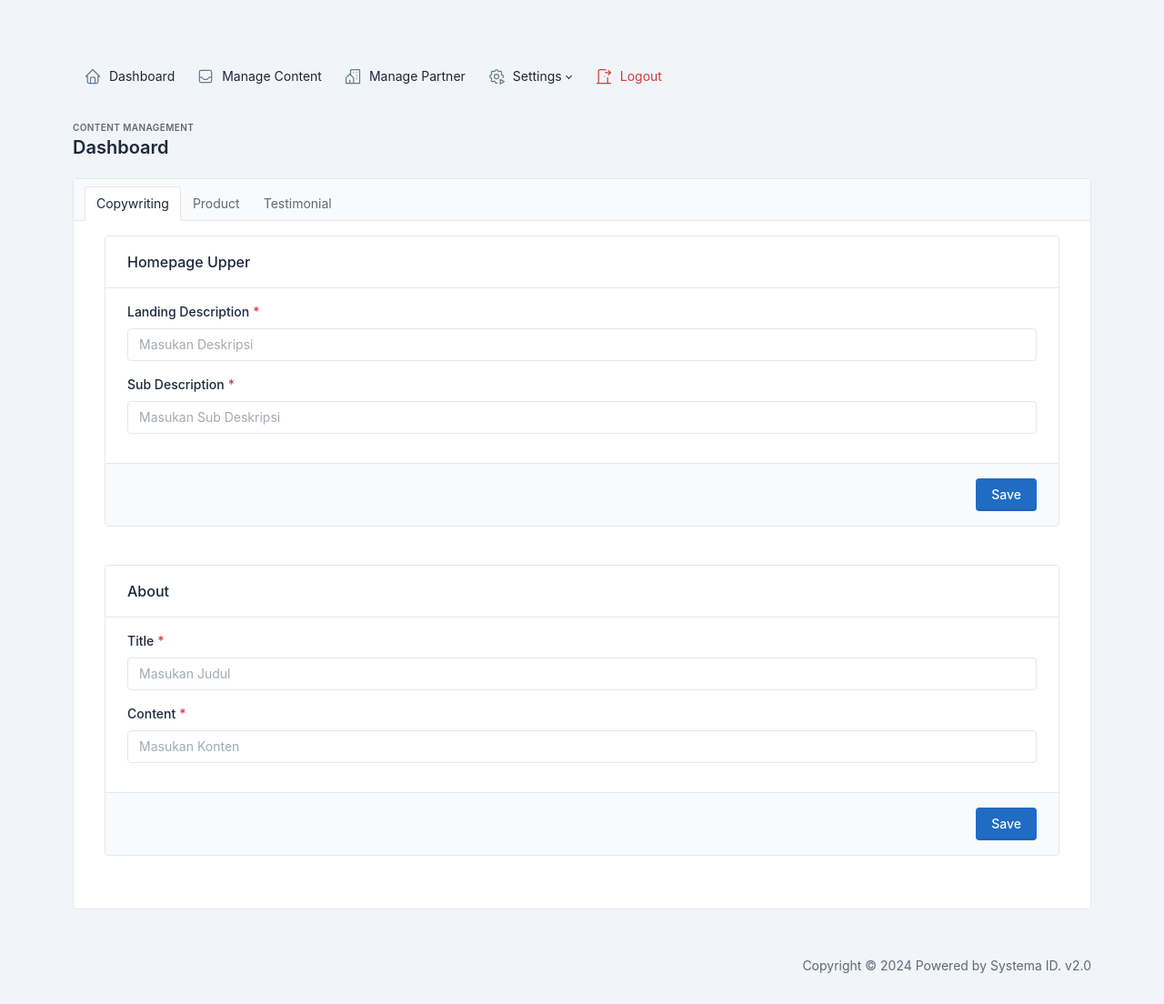
After one commit to ipungg-junior/yummypiv, a Django app: template apps/templates/content_management.html in a window 1280 px wide. The commit adds this page. Shown: the whole page at 91% size. Run offline with Django 4.2, Linux system fonts and the light colour scheme; the template is opened without the code that fills it, so the values that code supplies are empty; some libraries are stand-ins or nearby versions; some web fonts are replaced.

Commit message:
[UPDATE] new manage content navigation menu on dashboard (html/css)

```diff
--- a/apps/templates/base/header.html
+++ b/apps/templates/base/header.html
@@ -34,17 +34,17 @@
                                     </span>
                                 </a>
                             </li>
-                            <!-- <li class="nav-item active">
-                                <a class="nav-link" href="{% url 'client-support-dashboard' %}">
+                            <li class="nav-item active">
+                                <a class="nav-link" href="{% url 'content-management' %}">
                                     <span
                                         class="nav-link-icon d-md-none d-lg-inline-block">
                                         <svg xmlns="http://www.w3.org/2000/svg" width="24" height="24" viewBox="0 0 24 24" fill="none" stroke="currentColor" stroke-width="2" stroke-linecap="round" stroke-linejoin="round" class="icon"><path stroke="none" d="M0 0h24v24H0z" fill="none"></path><path d="M4 4m0 2a2 2 0 0 1 2 -2h12a2 2 0 0 1 2 2v12a2 2 0 0 1 -2 2h-12a2 2 0 0 1 -2 -2z"></path><path d="M4 13h3l3 3h4l3 -3h3"></path></svg>
                                     </span>
                                     <span class="nav-link-title">
-                                        Client Inbox
+                                        Manage Content
                                     </span>
                                 </a>
-                            </li> -->
+                            </li>
                             <li class="nav-item active">
                                 <a class="nav-link" href="{% url 'partner-dashboard' %}">
                                     <span
@@ -56,32 +56,6 @@
                                     </span>
                                 </a>
                             </li>
-                            <!-- news -->
-                            <!-- <li class="nav-item dropdown">
-                                <a class="nav-link dropdown-toggle" href="#navbar-extra" data-bs-toggle="dropdown"
-                                    data-bs-auto-close="outside" role="button" aria-expanded="false">
-                                    <span
-                                        class="nav-link-icon d-md-none d-lg-inline-block">
-                                        <svg xmlns="http://www.w3.org/2000/svg" width="24" height="24" viewBox="0 0 24 24" fill="none" stroke="currentColor" stroke-width="2" stroke-linecap="round" stroke-linejoin="round" class="icon"><path stroke="none" d="M0 0h24v24H0z" fill="none"></path><path d="M16 6h3a1 1 0 0 1 1 1v11a2 2 0 0 1 -4 0v-13a1 1 0 0 0 -1 -1h-10a1 1 0 0 0 -1 1v12a3 3 0 0 0 3 3h11"></path><path d="M8 8l4 0"></path><path d="M8 12l4 0"></path><path d="M8 16l4 0"></path></svg>
-                                    </span>
-                                    <span class="nav-link-title">
-                                        News
-                                    </span>
-                                </a>
-                                <div class="dropdown-menu">
-                                    <div class="dropdown-menu-columns">
-
-                                        <a class="dropdown-item" href="{% url 'news-dashboard' %}">
-                                            List Item
-                                        </a>
-                                    </div>
-                                    <div class="dropdown-menu-columns">
-                                        <a class="dropdown-item" href="{% url 'create-news-dashboard' %}">
-                                            Create New
-                                        </a>
-                                    </div>
-                                </div>
-                            </li> -->
                             <!-- settings -->
                             <li class="nav-item dropdown">
                                 <a class="nav-link dropdown-toggle" href="#navbar-extra" data-bs-toggle="dropdown"
--- /dev/null
+++ b/apps/templates/content_management.html
@@ -0,0 +1,79 @@
+{% extends 'base/base_dashboard.html' %}
+
+{% block body %}
+<div class="page">
+  {% include 'base/header.html' %}
+  <div class="page-wrapper">
+    <!-- Page header -->
+    <div class="page-header d-print-none">
+      <div class="container-xl">
+        <div class="row g-2 align-items-center">
+          <div class="col">
+            <!-- Page pre-title -->
+            <div class="page-pretitle">
+              Content Management
+            </div>
+            <h2 class="page-title">
+              Dashboard
+            </h2>
+          </div>
+        </div>
+      </div>
+    </div>
+    <!-- Page body -->
+    <div class="page-body">
+      <div class="container-xl">
+        <div class="row row-cards">
+            {% csrf_token %}
+            <div class="col-md-12">
+                <div class="card">
+                  <div class="progress progress-md" id="loading" hidden>
+                    <div class="progress-bar progress-bar-indeterminate"></div>
+                  </div>
+                    <!-- Tab header -->
+                  <div class="card-header">
+                    <ul class="nav nav-tabs card-header-tabs" data-bs-toggle="tabs" role="tablist">
+                      <li class="nav-item" role="presentation">
+                        <a href="#tab-main" class="nav-link active" data-bs-toggle="tab" aria-selected="true" role="tab"><!-- Download SVG icon from http://tabler-icons.io/i/home -->
+                          Copywriting</a>
+                      </li>
+                      <li class="nav-item" role="presentation">
+                        <a href="#tab-social-link" class="nav-link" data-bs-toggle="tab" aria-selected="false" role="tab" tabindex="-1"><!-- Download SVG icon from http://tabler-icons.io/i/user -->
+                          Product</a>
+                      </li>
+                      <li class="nav-item" role="presentation">
+                        <a href="#tab-testimonial" class="nav-link" data-bs-toggle="tab" aria-selected="false" role="tab" tabindex="-1"><!-- Download SVG icon from http://tabler-icons.io/i/user -->
+                          Testimonial</a>
+                      </li>
+                    </ul>
+                  </div>
+
+
+                  <!-- tab body -->
+                  <div class="card-body">
+                    <div class="tab-content">
+                      <div class="tab-pane active show" id="tab-main" role="tabpanel">
+                        {% include 'modal/tab_content_upper.html' %}
+                        {% include 'modal/tab_content_about.html' %}
+                      </div>
+                      <div class="tab-pane" id="tab-social-link" role="tabpanel">
+                        {% include 'modal/tab_content_product.html' %}
+                      </div>
+                      <div class="tab-pane" id="tab-testimonial" role="tabpanel">
+                        {% include 'modal/tab_content_product.html' %}
+                      </div>
+                    </div>
+                  </div>
+                </div>
+              </div>
+
+        </div>
+      </div>
+    </div>
+    {% include 'base/footer.html' %}
+  </div>
+</div>
+
+
+
+{% endblock body %}
--- /dev/null
+++ b/apps/templates/modal/tab_content_about.html
@@ -0,0 +1,96 @@
+{% load static %}
+<div class="container-xl" style="margin-bottom: 3em;">
+    <div class="row row-deck row-cards">
+
+        <div class="col-md-12 col-lg-12">
+            <form class="card">
+                <div class="progress progress-md" id="loading-about" hidden>
+                    <div class="progress-bar progress-bar-indeterminate"></div>
+                </div>
+                <div class="card-header">
+                    <h3 class="card-title">About</h3>
+                </div>
+                <div class="card-body">
+                    <div class="mb-3">
+                        <label class="form-label required">Title</label>
+                        <div>
+                            <input type="text" class="form-control" placeholder="Masukan Judul" id="about-title" value="{{ about_title }}">
+                        </div>
+                    </div>
+                    <div class="mb-3">
+                        <label class="form-label required">Content</label>
+                        <div>
+                            <input type="text" class="form-control" placeholder="Masukan Konten" id="about-content" value="{{ about_content }}">
+                        </div>
+                    </div>
+                </div>
+                <div class="card-footer text-end">
+                    <button type="submit" class="btn btn-primary" id="btn-save-about">Save</button>
+                </div>
+            </form>
+        </div>
+
+    </div>
+</div>
+
+<script>
+    const submitBtnAbout = document.getElementById('btn-save-about');
+    const loadingAbout = document.getElementById('loading-about');
+
+    submitBtnAbout.addEventListener('click', function (event) {
+        loadingAbout.hidden = false;
+        event.preventDefault();  // Mencegah reload halaman default saat submit
+        const aboutTitle = document.getElementById('about-title').value;
+        const aboutContent = document.getElementById('about-content').value;
+
+        if (!aboutTitle) {
+            alert('Judul tidak boleh kosong!');
+            loadingAbout.hidden = true;
+            return;
+        }
+
+        if (!aboutContent) {
+            alert('Konten About tidak boleh kosong!');
+            loadingAbout.hidden = true;
+            return;
+        }
+
+        // Buat FormData
+        const formData = new FormData();
+        formData.append('about-title', aboutTitle);
+        formData.append('about-content', aboutContent);
+
+        // Kirim data ke fungsi untuk update artikel
+        update_upper(formData);
+    });
+
+    function update_upper(form) {
+        fetch("", {
+            method: 'POST',
+            body: form,
+            headers: {
+                'X-CSRFToken': csrfToken,  // Untuk menambahkan CSRF token
+            },
+        }).then(response => {
+            if (response.status === 200) {
+                return response.json();  // Jika status 200, konversi ke JSON
+            } else {
+                throw new Error('Terjadi kesalahan: ' + response.status);  // Jika bukan 200, lempar error
+            }
+        })
+            .then(data => {
+                if (data.status === true) {
+                    loadingAbout.hidden = true;
+                    const message = data.data.msg;  // Ambil message dari response
+                    alert(message);  // Menampilkan pesan ke user
+                } else {
+                    console.error('Error: ', data);  // Menangani response error
+                }
+            })
+            .catch((error) => {
+                alert('Internal server error: ', error.message);  // Menampilkan alert jika ada kesalahan
+                loadingAbout.hidden = true;
+            });
+    }
+
+</script>
--- /dev/null
+++ b/apps/templates/modal/tab_content_upper.html
@@ -0,0 +1,96 @@
+{% load static %}
+<div class="container-xl" style="margin-bottom: 3em;">
+    <div class="row row-deck row-cards">
+
+        <div class="col-md-12 col-lg-12">
+            <form class="card">
+                <div class="progress progress-md" id="loading-upper" hidden>
+                    <div class="progress-bar progress-bar-indeterminate"></div>
+                </div>
+                <div class="card-header">
+                    <h3 class="card-title">Homepage Upper</h3>
+                </div>
+                <div class="card-body">
+                    <div class="mb-3">
+                        <label class="form-label required">Landing Description</label>
+                        <div>
+                            <input type="text" class="form-control" placeholder="Masukan Deskripsi" id="description" value="{{description}}">
+                        </div>
+                    </div>
+                    <div class="mb-3">
+                        <label class="form-label required">Sub Description</label>
+                        <div>
+                            <input type="text" class="form-control" placeholder="Masukan Sub Deskripsi" id="sub-description" value="{{sub_description}}">
+                        </div>
+                    </div>
+                </div>
+                <div class="card-footer text-end">
+                    <button type="submit" class="btn btn-primary" id="btn-save-upper">Save</button>
+                </div>
+            </form>
+        </div>
+
+    </div>
+</div>
+
+<script>
+    const csrfToken = document.querySelector('input[name="csrfmiddlewaretoken"]').value;
+    const submitBtnUpper = document.getElementById('btn-save-upper');
+    const loadingUpper = document.getElementById('loading-upper');
+
+    submitBtnUpper.addEventListener('click', function (event) {
+        loadingUpper.hidden = false;
+        event.preventDefault();  // Mencegah reload halaman default saat submit
+        const description = document.getElementById('description').value;
+        const subDescription = document.getElementById('sub-description').value;
+
+        if (!description) {
+            alert('Deskripsi tidak boleh kosong!');
+            loadingUpper.hidden = true;
+            return;
+        }
+
+        if (!subDescription) {
+            alert('Sub Deskripsi tidak boleh kosong!');
+            loadingUpper.hidden = true;
+            return;
+        }
+
+        // Buat FormData
+        const formData = new FormData();
+        formData.append('description', description);
+        formData.append('sub-description', subDescription);
+
+        // Kirim data ke fungsi untuk update artikel
+        update_upper(formData);
+    });
+
+    function update_upper(form) {
+        fetch("", {
+            method: 'POST',
+            body: form,
+            headers: {
+                'X-CSRFToken': csrfToken,  // Untuk menambahkan CSRF token
+            },
+        }).then(response => {
+            if (response.status === 200) {
+                return response.json();  // Jika status 200, konversi ke JSON
+            } else {
+                throw new Error('Terjadi kesalahan: ' + response.status);  // Jika bukan 200, lempar error
+            }
+        })
+            .then(data => {
+                if (data.status === true) {
+                    loadingUpper.hidden = true;
+                    const message = data.data.msg;  // Ambil message dari response
+                    alert(message);  // Menampilkan pesan ke user
+                } else {
+                    console.error('Error: ', data);  // Menangani response error
+                }
+            })
+            .catch((error) => {
+                alert('Internal server error: ', error.message);  // Menampilkan alert jika ada kesalahan
+            });
+    }
+
+</script>
```
Also changed, not shown: apps/urls.py (+2 -7 lines), viewer/content_dashboard.py (added, +29 -0 lines), apps/templates/modal/tab_content_product.html (added).
